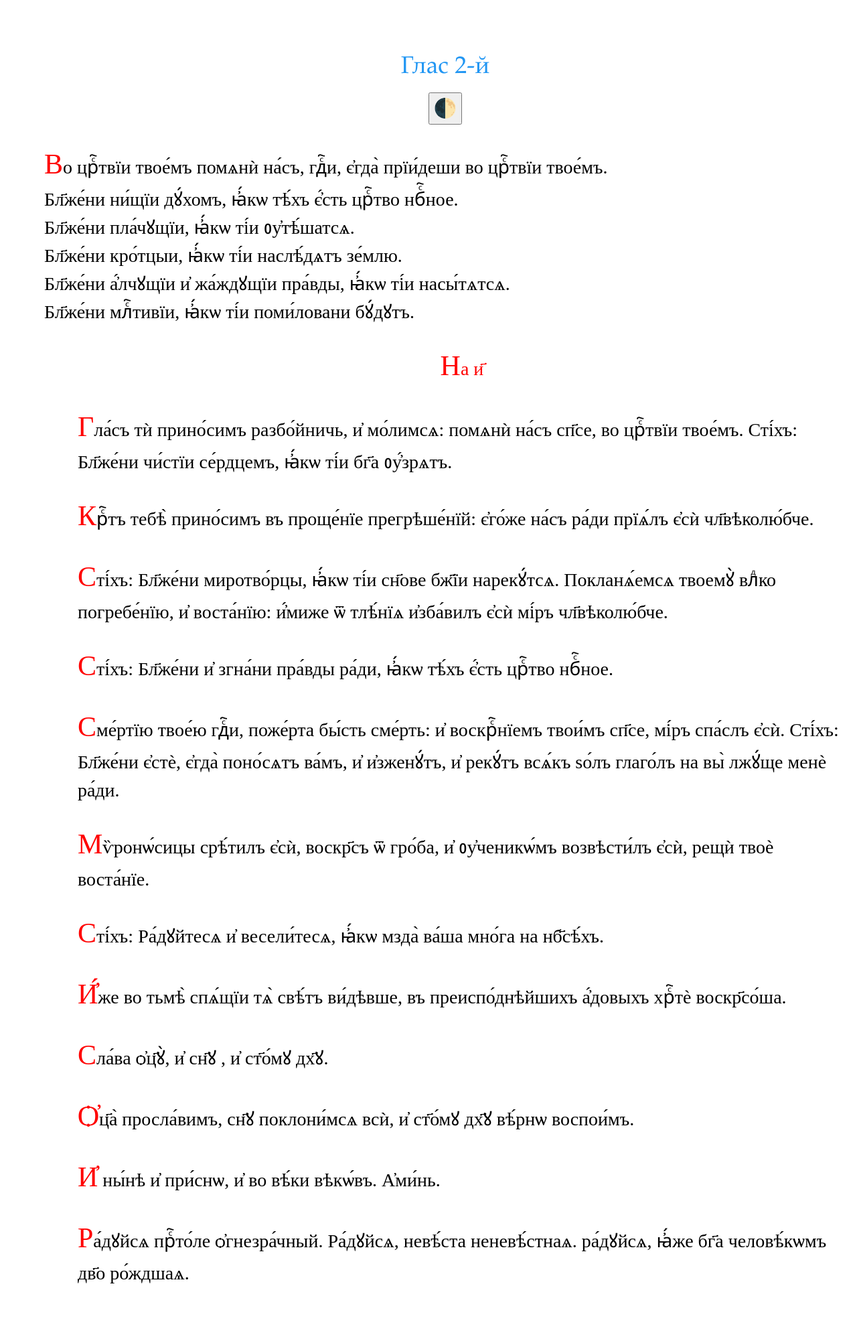
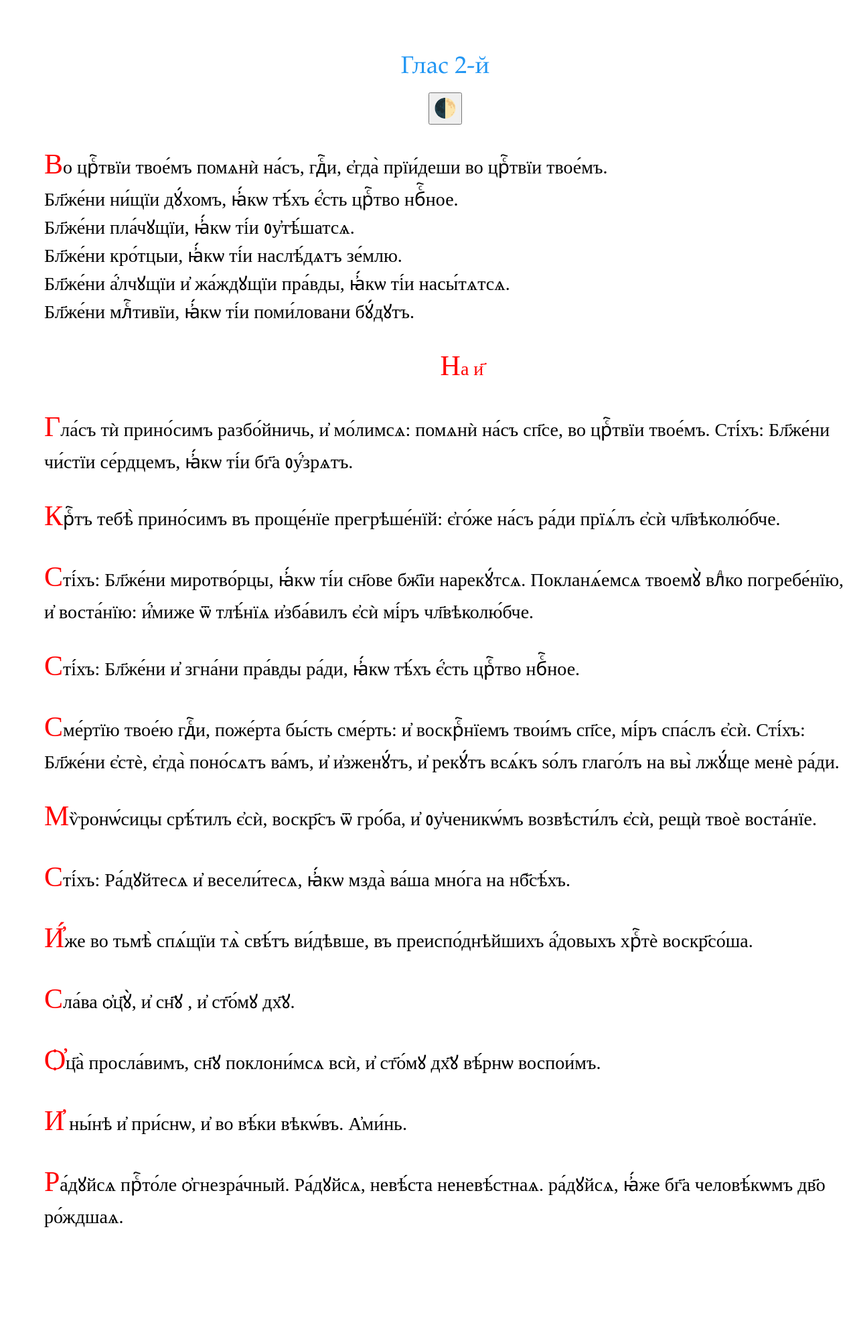
Before and after one commit to markjville/markjville.github.io, a Jekyll site: the page docs/Изобразительная/Гл2.html, which Jekyll copies as it is, in a window 1280 px wide. Shown: the whole page at 67% size. Built offline with Jekyll 4.4.1, drawn with Linux system fonts in a browser that asks for light colours; some web fonts are replaced; comment, search, counter and statistics services are not loaded; after the commit the page ends 1931 px from its top, so only the background shows below that.

Commit message:
Update Гл2.html

```diff
--- a/docs/Изобразительная/Гл2.html
+++ b/docs/Изобразительная/Гл2.html
@@ -45,30 +45,30 @@ p::first-letter {
 <p align="center" style="margin-left: 0.52in"><font color="#ff0000"><font face="Ponomar Unicode">На
 и҃</font></font><br/>
 </p>
-<p style="margin-left: 0.52in; margin-bottom: 0in"><font face="Ponomar Unicode">Гла́съ
+<p><font face="Ponomar Unicode">Гла́съ
 тѝ прино́симъ разбо́йничь, и҆ мо́лимсѧ:
 помѧнѝ на́съ сп҃се, во црⷭ҇твїи
 твое́мъ. Сті́хъ: Бл҃же́ни чи́стїи
 се́рдцемъ, ꙗ҆́кѡ ті́и бг҃а ᲂу҆́зрѧтъ.
 </font>
 </p>
-<p style="margin-left: 0.52in; margin-bottom: 0in"><font face="Ponomar Unicode">Крⷭ҇тъ
+<p><font face="Ponomar Unicode">Крⷭ҇тъ
 тебѣ̀ прино́симъ въ проще́нїе
 прегрѣше́нїй: є҆го́же на́съ ра́ди
 прїѧ́лъ є҆сѝ чл҃вѣколю́бче. </font>
 </p>
-<p style="margin-left: 0.52in; margin-bottom: 0in"><font face="Ponomar Unicode">Сті́хъ:
+<p><font face="Ponomar Unicode">Сті́хъ:
 Бл҃же́ни миротво́рцы, ꙗ҆́кѡ ті́и сн҃ове
 бж҃їи нарекꙋ́тсѧ. Покланѧ́емсѧ твоемꙋ̀
 влⷣко погребе́нїю, и҆ воста́нїю:
 и҆́миже ѿ тлѣ́нїѧ и҆зба́вилъ є҆сѝ
 мі́ръ чл҃вѣколю́бче. </font>
 </p>
-<p style="margin-left: 0.52in; margin-bottom: 0in"><font face="Ponomar Unicode">Сті́хъ:
+<p><font face="Ponomar Unicode">Сті́хъ:
 Бл҃же́ни и҆ згна́ни пра́вды ра́ди, ꙗ҆́кѡ
 тѣ́хъ є҆́сть црⷭ҇тво нбⷭ҇ное. </font>
 </p>
-<p style="margin-left: 0.52in; margin-bottom: 0in"><font face="Ponomar Unicode">Сме́ртїю
+<p><font face="Ponomar Unicode">Сме́ртїю
 твое́ю гдⷭ҇и, поже́рта бы́сть сме́рть:
 и҆ воскрⷭ҇нїемъ твои́мъ сп҃се, мі́ръ
 спа́слъ є҆сѝ. Сті́хъ: Бл҃же́ни є҆стѐ,
@@ -76,32 +76,32 @@ p::first-letter {
 и҆ рекꙋ́тъ всѧ́къ ѕо́лъ глаго́лъ на
 вы̀ лжꙋ́ще менѐ ра́ди. </font>
 </p>
-<p style="margin-left: 0.52in; margin-bottom: 0in"><font face="Ponomar Unicode">Мѷронѡ́сицы
+<p><font face="Ponomar Unicode">Мѷронѡ́сицы
 срѣ́тилъ є҆сѝ, воскр҃съ ѿ гро́ба, и҆
 ᲂу҆ченикѡ́мъ возвѣсти́лъ є҆сѝ, рещѝ
 твоѐ воста́нїе. </font>
 </p>
-<p style="margin-left: 0.52in; margin-bottom: 0in"><font face="Ponomar Unicode">Сті́хъ:
+<p><font face="Ponomar Unicode">Сті́хъ:
 Ра́дꙋйтесѧ и҆ весели́тесѧ, ꙗ҆́кѡ мзда̀
 ва́ша мно́га на нб҃сѣ́хъ. </font>
 </p>
-<p style="margin-left: 0.52in; margin-bottom: 0in"><font face="Ponomar Unicode">И҆́же
+<p><font face="Ponomar Unicode">И҆́же
 во тьмѣ̀ спѧ́щїи тѧ̀ свѣ́тъ ви́дѣвше,
 въ преиспо́днѣйшихъ а҆́довыхъ хрⷭ҇тѐ
 воскр҃со́ша. </font>
 </p>
-<p style="margin-left: 0.52in; margin-bottom: 0in"><font face="Ponomar Unicode">Сла́ва
+<p><font face="Ponomar Unicode">Сла́ва
 ѻ҆ц҃ꙋ̀, и҆ сн҃ꙋ , и҆ ст҃о́мꙋ дх҃ꙋ. </font>
 </p>
-<p style="margin-left: 0.52in; margin-bottom: 0in"><font face="Ponomar Unicode">Ѻ҆ц҃а̀
+<p><font face="Ponomar Unicode">Ѻ҆ц҃а̀
 просла́вимъ, сн҃ꙋ поклони́мсѧ всѝ, и҆
 ст҃о́мꙋ дх҃ꙋ вѣ́рнѡ воспои́мъ. </font>
 </p>
-<p style="margin-left: 0.52in; margin-bottom: 0in"><font face="Ponomar Unicode">И҆
+<p><font face="Ponomar Unicode">И҆
 ны́нѣ и҆ при́снѡ, и҆ во вѣ́ки вѣкѡ́въ.
 А҆ми́нь. </font>
 </p>
-<p style="margin-left: 0.52in; margin-bottom: 0in"><font face="Ponomar Unicode">Ра́дꙋйсѧ
+<p><font face="Ponomar Unicode">Ра́дꙋйсѧ
 прⷭ҇то́ле ѻ҆гнезра́чный. Ра́дꙋйсѧ,
 невѣ́ста неневѣ́стнаѧ. ра́дꙋйсѧ, ꙗ҆́же
 бг҃а человѣ́кѡмъ дв҃о ро́ждшаѧ. </font>
```
